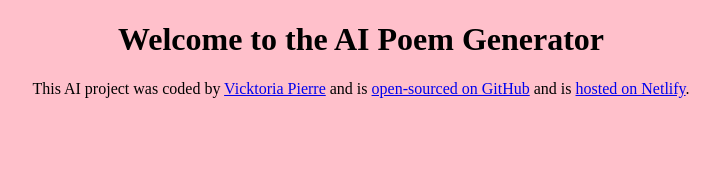
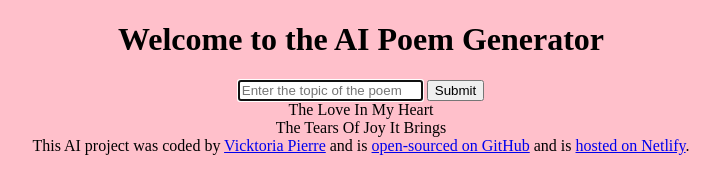
Before and after one commit to VicktoriaPierre/poem-generator, a plain HTML site: page index.html in a window 1280 px wide. Shown: the whole page, without its empty margins (279-999 px from the left). Drawn offline with Linux system fonts and the light colour scheme.

Commit message:
Added basic html structure

```diff
--- a/index.html
+++ b/index.html
@@ -7,20 +7,39 @@
     <title>AI Poem Generator</title>
 </head>
 <body>
+    <header>
     <h1>Welcome to the AI Poem Generator</h1>
+</header>
+<main>
+      <form>
+        <input
+          type="text"
+          placeholder="Enter the topic of the poem"
+          autofocus
+          required
+          autocomplete="off"
+        />
+        <input type="submit" />
+      </form>
+      <div>
+        The Love In My Heart
+        <br />
+        The Tears Of Joy It Brings
+      </div>
+    </main>
 
     <footer>
       This AI project was coded by
-      <a href="https://github.com/matthieua/" target="_blank">Vicktoria Pierre</a> and
+      <a href="https://github.com/VicktoriaPierre/poem-generator" target="_blank">Vicktoria Pierre</a> and
       is
       <a
-        href="https://github.com/shecodesio/french-poem-generator"
+        href="https://github.com/VicktoriaPierre/poem-generator"
         target="_blank"
       >
         open-sourced on GitHub</a
       >
       and is
-      <a href="https://ai-french-poem-generator.netlify.app/" target="_blank"
+      <a href="https://poemgeneratorvicktoria.netlify.app/" target="_blank"
         >hosted on Netlify</a
       >.
     </footer>
```
